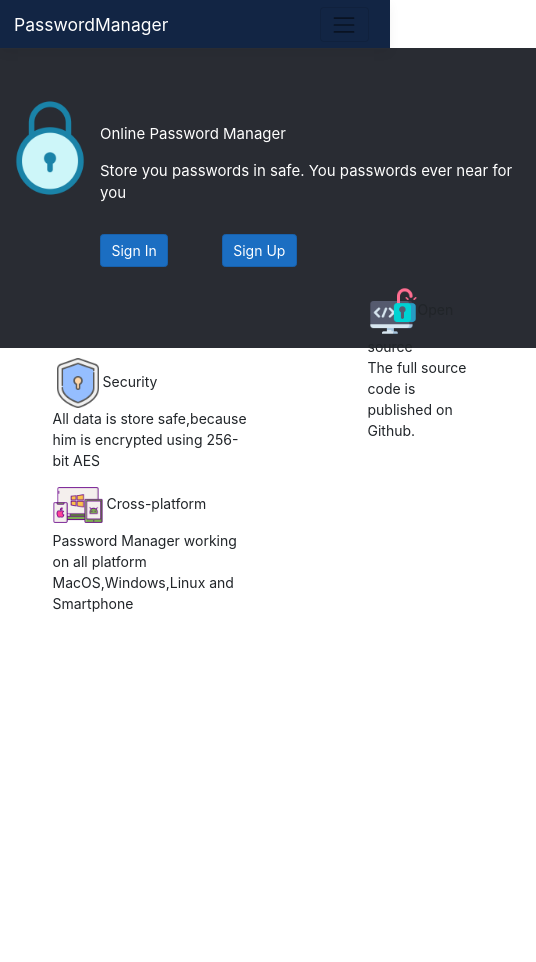
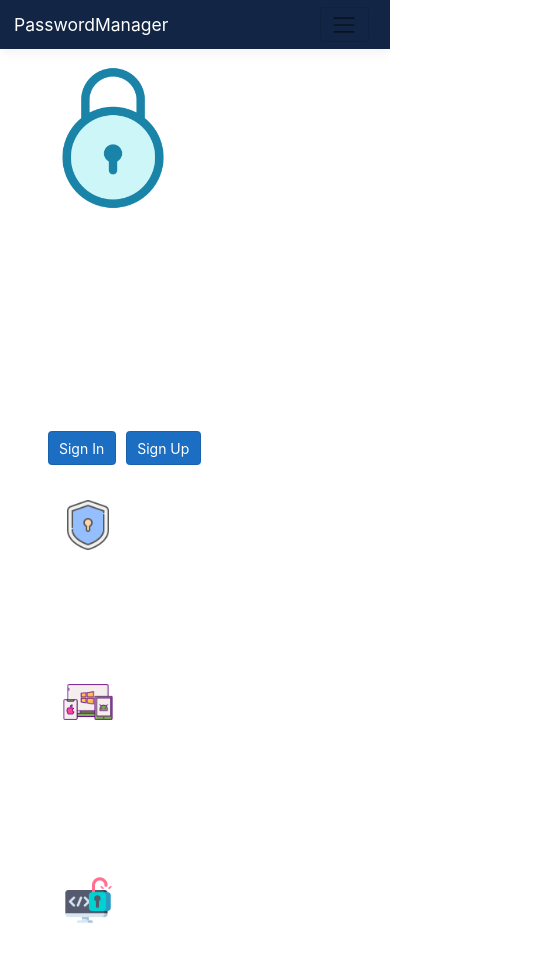
Before and after one commit to CasianovDenis/PasswordManager, a React (Create React App) app in the folder PasswordManager/ClientApp/: page / in a window 390 px wide. Shown: the top 962 px of the page, 536 px wide, since content can reach past the window. Before the commit the page ends 844 px from the top, so only its background shows below. Built offline with nearby package versions, Linux system fonts and the light colour scheme.

Commit message:
Used flex for made responsive page and display data

```diff
--- a/PasswordManager/ClientApp/src/components/Home/Home.module.css
+++ b/PasswordManager/ClientApp/src/components/Home/Home.module.css
@@ -1,39 +1,40 @@
 .home_div{
-    width:100%;
-    height:80vh;
+  position:relative;
+  left:30%;
+  width:50%;
 }
-.welcome_div {
-    margin-top: -16px;
-    background-color: rgb(41,44,51);
-    width: 122%;
-    margin-left: -7px;
-    height: 300px;
 
-    overflow-x: hidden; /* Hide horizontal scrollbar */
+.Info_web_app {
+
+    display: flex;
+   position:relative;
+   right:0%;
+   top:15vh;
 }
 
 
+
 .security_info {
-    position: relative;
+
     width: 200px;
-    top: 10px;
-    left: 10%;
 
+   color:white;
+  margin:25px;
 }
 
 .crossplatform_info {
-    position: relative;
+
     width: 200px;
-    top: -20vh;
-    left: 50%;
+
+    color: white;
+    margin: 25px;
 }
 .opensource_info {
-    position: relative;
+
     width: 200px;
+    color: white;
 
-    top:-45vh;
-    left:80%;
-
+    margin: 25px;
 }
 
 .security_logo{
@@ -52,91 +53,45 @@
 }
 
 .welcome_text {
-    position: relative;
+
     color: white;
-    left: 30%;
-    top: 25%;
+
     font-size: 20px;
 }
 
 
 .image_locker {
-    position: relative;
+
     width: 150px;
     height: 150px;
-    top: 50px;
-    left: 25%;
+
     float: left;
 }
 
 
 
 #login_button {
-    position:relative;
-    left: 30%;
-    top: 30%;
+  margin:10px;
 }
 
 #signup_button {
-    position: relative;
-    left: 40%;
-    top: 30%;
+
 }
 
 
 @media(max-width:991px) {
-
     .home_div {
-        width: 140%;
-        height:0vh;
-
-    }
-
-    .welcome_div {
-        margin-top: -15px;
-
-        width: 102%;
-        margin-left:0px;
-    }
-
-
-    .welcome_text {
-        left: 0%;
-        font-size: 15px;
-    }
-
-    .image_locker {
-        width: 100px;
-        height: 100px;
-        left: 0%;
-    }
-    .security_info {
-
-
-        top: 10px;
+        position: relative;
         left: 10%;
 
     }
 
-    .crossplatform_info {
-
-        top: 5px;
-        left: 10%;
+    .Info_web_app {
+        display: flex;
+        flex-direction:column;
+        position: initial;
 
     }
 
-    .opensource_info {
-
-        width:100px;
-        top: -40vh;
-        left: 70%;
-
-    }
-
-    #login_button{
-margin-left:-30%;
-    }
-
-
 
 }
```
